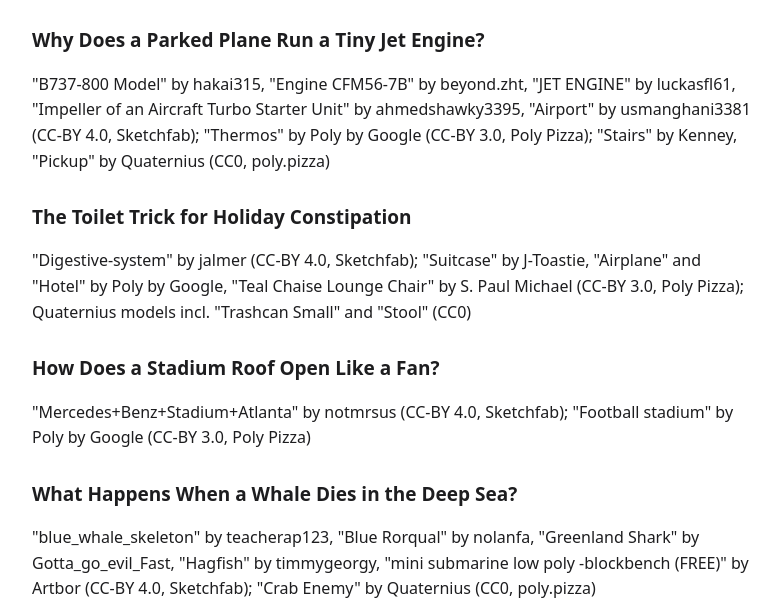
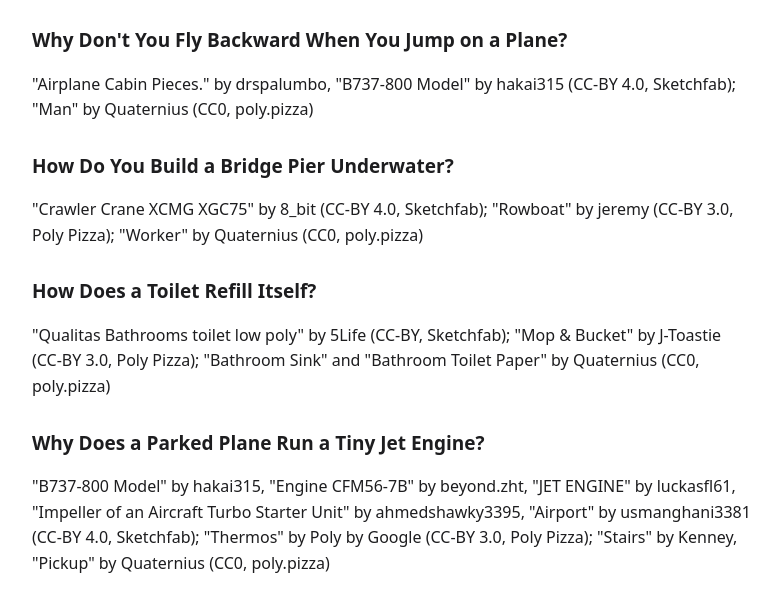
Before and after one commit to tinyripplestories-ux/tinyripplestories-ux.github.io, a plain HTML site: page credits.html in a window 1280 px wide. Shown: the part 183-792 px from the top of the page, without its empty margins (248-1028 px from the left). Drawn offline with Linux system fonts and the light colour scheme.

Commit message:
Add files via upload

```diff
--- a/credits.html
+++ b/credits.html
@@ -1,5 +1,8 @@
 <!doctype html><html lang="en"><head><meta charset="utf-8"><meta name="viewport" content="width=device-width,initial-scale=1"><title>3D Model Credits</title><link rel="stylesheet" href="style.css"></head><body>
 <h1>3D model credits</h1><p>TinyRipple Studio videos use free 3D models, textures and HDRIs. CC-BY models are credited below by video, as their licences ask. CC0 and public-domain assets (Poly Haven, Quaternius and others) need no credit but are listed where we noted them. Thank you to every artist.</p>
+<h2>Why Don&#x27;t You Fly Backward When You Jump on a Plane?</h2><p>&quot;Airplane Cabin Pieces.&quot; by drspalumbo, &quot;B737-800 Model&quot; by hakai315 (CC-BY 4.0, Sketchfab); &quot;Man&quot; by Quaternius (CC0, poly.pizza)</p>
+<h2>How Do You Build a Bridge Pier Underwater?</h2><p>&quot;Crawler Crane XCMG XGC75&quot; by 8_bit (CC-BY 4.0, Sketchfab); &quot;Rowboat&quot; by jeremy (CC-BY 3.0, Poly Pizza); &quot;Worker&quot; by Quaternius (CC0, poly.pizza)</p>
+<h2>How Does a Toilet Refill Itself?</h2><p>&quot;Qualitas Bathrooms toilet low poly&quot; by 5Life (CC-BY, Sketchfab); &quot;Mop &amp; Bucket&quot; by J-Toastie (CC-BY 3.0, Poly Pizza); &quot;Bathroom Sink&quot; and &quot;Bathroom Toilet Paper&quot; by Quaternius (CC0, poly.pizza)</p>
 <h2>Why Does a Parked Plane Run a Tiny Jet Engine?</h2><p>&quot;B737-800 Model&quot; by hakai315, &quot;Engine CFM56-7B&quot; by beyond.zht, &quot;JET ENGINE&quot; by luckasfl61, &quot;Impeller of an Aircraft Turbo Starter Unit&quot; by ahmedshawky3395, &quot;Airport&quot; by usmanghani3381 (CC-BY 4.0, Sketchfab); &quot;Thermos&quot; by Poly by Google (CC-BY 3.0, Poly Pizza); &quot;Stairs&quot; by Kenney, &quot;Pickup&quot; by Quaternius (CC0, poly.pizza)</p>
 <h2>The Toilet Trick for Holiday Constipation</h2><p>&quot;Digestive-system&quot; by jalmer (CC-BY 4.0, Sketchfab); &quot;Suitcase&quot; by J-Toastie, &quot;Airplane&quot; and &quot;Hotel&quot; by Poly by Google, &quot;Teal Chaise Lounge Chair&quot; by S. Paul Michael (CC-BY 3.0, Poly Pizza); Quaternius models incl. &quot;Trashcan Small&quot; and &quot;Stool&quot; (CC0)</p>
 <h2>How Does a Stadium Roof Open Like a Fan?</h2><p>&quot;Mercedes+Benz+Stadium+Atlanta&quot; by notmrsus (CC-BY 4.0, Sketchfab); &quot;Football stadium&quot; by Poly by Google (CC-BY 3.0, Poly Pizza)</p>
```
